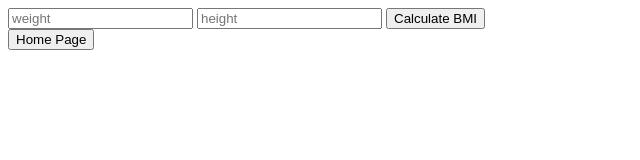
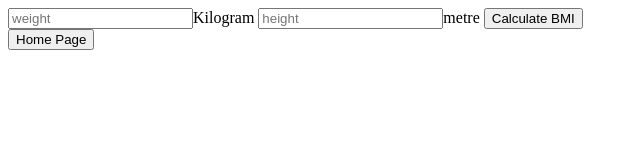
Before and after one commit to Coding-major/basic-arithmetic-calculator, a website: page bmiCalculator.html in a window 1280 px wide. Shown: the whole page, without its empty margins (0-640 px from the left). Drawn offline with Linux system fonts and the light colour scheme.

Commit message:
addded label to the html

```diff
--- a/bmiCalculator.html
+++ b/bmiCalculator.html
@@ -8,8 +8,8 @@
 </head>
 <body>
     <form method="post" action="/bmiCalculator">
-        <input type="text" name="weight" placeholder="weight">
-        <input type="text" name="height" placeholder="height">
+        <input type="text" name="weight" placeholder="weight"><label>Kilogram</label>
+        <input type="text" name="height" placeholder="height"><label>metre</label>
         <button type="submit" name="submit">Calculate BMI</button>
     </form>
 
```
